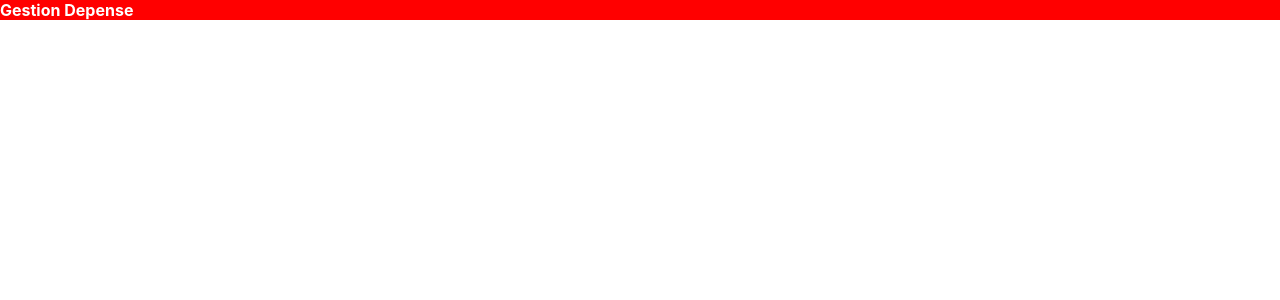
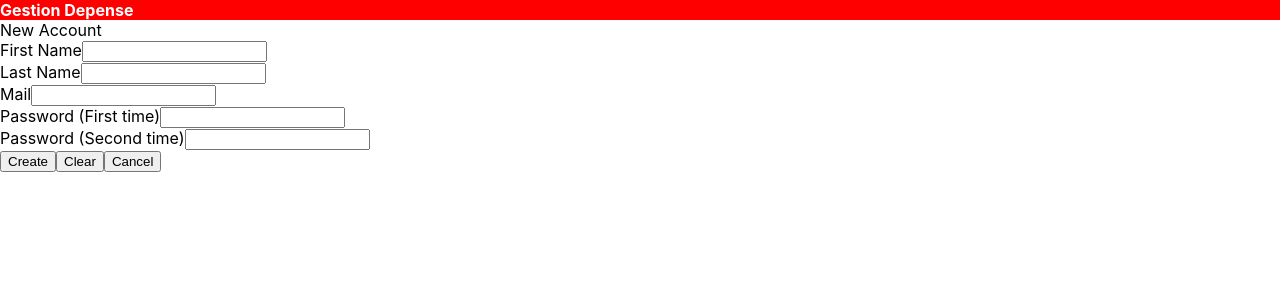
Before and after one commit to Potrunks/SpentManager, a React (Create React App) app in the folder gestion-depense-frontend/: page /createAccount in a window 1280 px wide. Before the commit this address had no page. Shown: the top 300 px of the page. Built offline with nearby package versions, Linux system fonts and the light colour scheme.

Commit message:
Creation of CreateAccount component

```diff
--- a/gestion-depense-frontend/src/App.js
+++ b/gestion-depense-frontend/src/App.js
@@ -1,5 +1,6 @@
 import { BrowserRouter, Route, Routes } from "react-router-dom";
 import "./App.css";
+import CreateAccount from "./components/form/CreateAccount";
 import AddSpent from "./components/spent/AddSpent";
 import DisplaySpents from "./components/spent/DisplaySpents";
 import ModifySpent from "./components/spent/ModifySpent";
@@ -17,6 +18,7 @@ function App() {
           <Route path="/displaySpents" element={<DisplaySpents />} />
           <Route path="/addSpent" element={<AddSpent />} />
           <Route path="/modifySpent/:id" element={<ModifySpent />} />
+          <Route path="/createAccount" element={<CreateAccount />} />
         </Routes>
       </BrowserRouter>
     </>
--- /dev/null
+++ b/gestion-depense-frontend/src/components/form/CreateAccount.js
@@ -0,0 +1,102 @@
+import React, { useState } from "react";
+import { useNavigate } from "react-router-dom";
+
+const CreateAccount = () => {
+  const [user, setUser] = useState({
+    idUser: "",
+    lastNameUser: "",
+    firstNameUser: "",
+    mailUser: "",
+    passwordUser: "",
+    secondPasswordUser: "",
+    saltUser: "",
+  });
+
+  const navigate = useNavigate();
+
+  const handleChange = (e) => {
+    const value = e.target.value;
+    setUser({ ...user, [e.target.name]: value });
+  };
+
+  const castNewAccount = (e) => {
+    e.preventDefault();
+  };
+
+  const clearInput = (e) => {
+    e.preventDefault();
+    setUser({
+      idUser: "",
+      lastNameUser: "",
+      firstNameUser: "",
+      mailUser: "",
+      passwordUser: "",
+      secondPasswordUser: "",
+      saltUser: "",
+    });
+  };
+
+  return (
+    <div>
+      <div>
+        <div>
+          <span>New Account</span>
+        </div>
+        <div>
+          <div>
+            <span>First Name</span>
+            <input
+              type="text"
+              name="firstNameUser"
+              value={user.firstNameUser}
+              onChange={(e) => handleChange(e)}
+            ></input>
+          </div>
+          <div>
+            <span>Last Name</span>
+            <input
+              type="text"
+              name="lastNameUser"
+              value={user.lastNameUser}
+              onChange={(e) => handleChange(e)}
+            ></input>
+          </div>
+          <div>
+            <span>Mail</span>
+            <input
+              type="text"
+              name="mailUser"
+              value={user.mailUser}
+              onChange={(e) => handleChange(e)}
+            ></input>
+          </div>
+          <div>
+            <span>Password (First time)</span>
+            <input
+              type="password"
+              name="passwordUser"
+              value={user.passwordUser}
+              onChange={(e) => handleChange(e)}
+            ></input>
+          </div>
+          <div>
+            <span>Password (Second time)</span>
+            <input
+              type="password"
+              name="secondPasswordUser"
+              value={user.secondPasswordUser}
+              onChange={(e) => handleChange(e)}
+            ></input>
+          </div>
+        </div>
+        <div>
+          <button onClick={castNewAccount}>Create</button>
+          <button onClick={clearInput}>Clear</button>
+          <button onClick={() => navigate("/")}>Cancel</button>
+        </div>
+      </div>
+    </div>
+  );
+};
+
+export default CreateAccount;
```
Also changed, not shown: gestion-depense-frontend/src/services/UserService.js (added), 1 other file (tests, documents, lock files or other folders).
